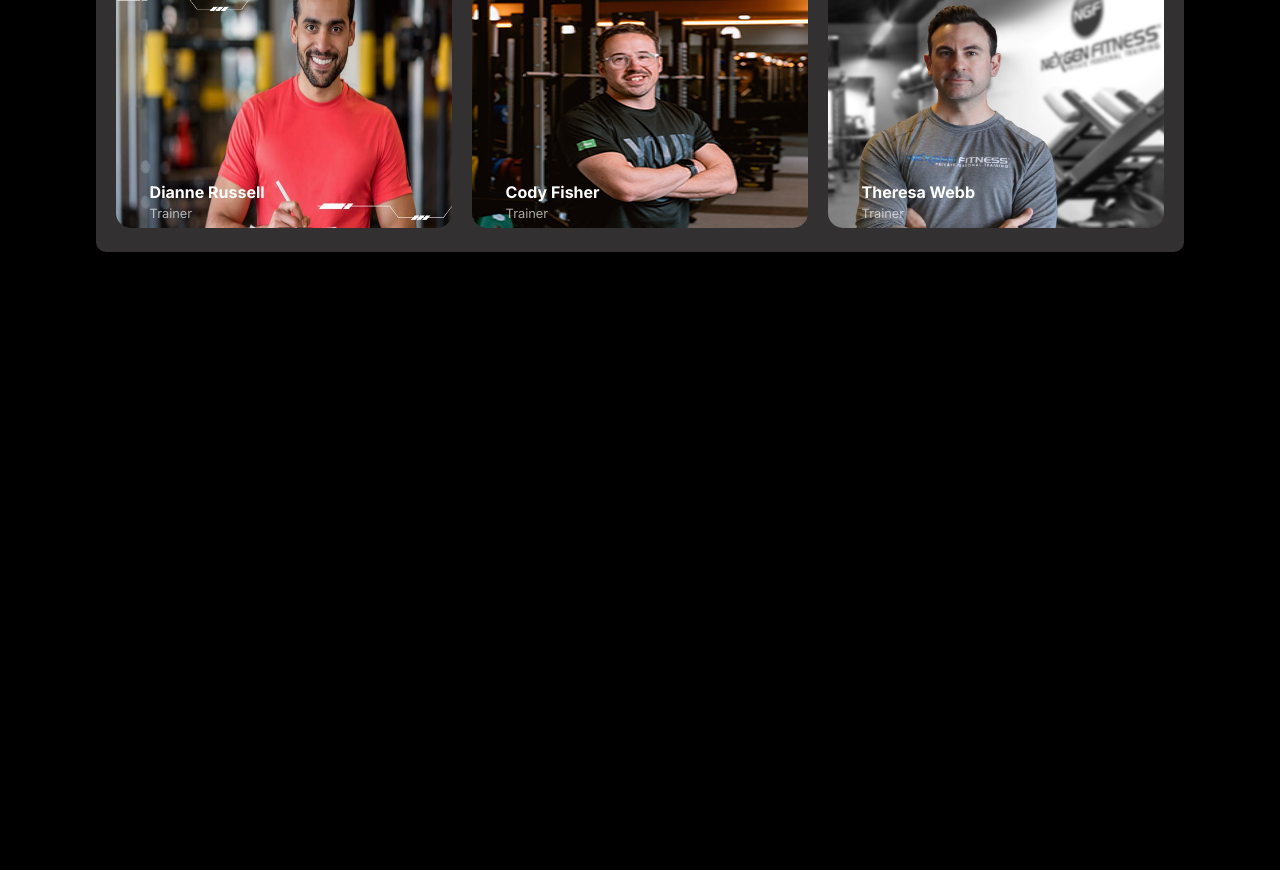
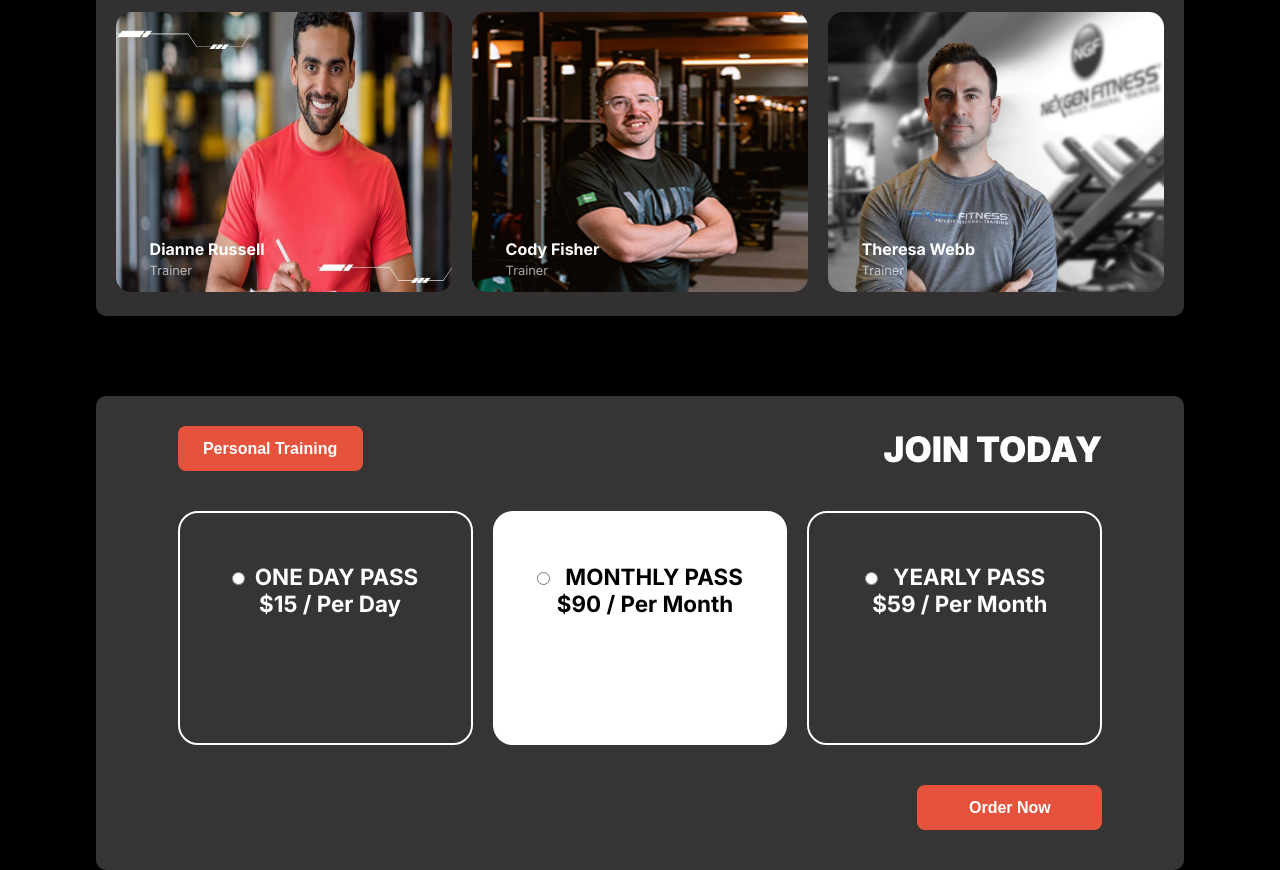
Before and after one commit to shakibhossain852/assignment-2, a plain HTML site: page index.html in a window 1280 px wide. Shown: the part 2501-3371 px from the top of the page. Before the commit the page ends 2753 px from the top, so only its background shows below. Drawn offline with Linux system fonts and the light colour scheme; a web font is replaced by a local one.

Commit message:
added challange part

```diff
--- a/index.html
+++ b/index.html
@@ -175,7 +175,27 @@
 
                 </div>
             </div>
-
+        </div>
+        <div class="payment">
+            <div class="payment-header">
+                <button class="btn-primary" id="payment-btn">Personal Training</button>
+                <h2 class="payment-title">JOIN TODAY</h2>
+            </div>
+            <div class="payment-option">
+                <label class="payment-option1" for="day">
+                <input  type="radio" name="1 item" id="day"><span class="payment-item1">ONE DAY PASS</span><br><span class="payment-item2">$15 / Per Day</span>
+                </label>
+                <label class="payment-option1" for="month" id="payment-color">
+                <input type="radio" name="1 item" id="month"><span class="payment-item1" id="payment-color">  MONTHLY PASS</span><br><span class="payment-item2" id="payment-color">   $90 / Per Month</span>
+                </label>
+                <label class="payment-option1" for="year">
+                <input type="radio" name="1 item" id="year"><span class="payment-item1">  YEARLY PASS</span><br><span class="payment-item2">   $59 / Per Month</span>
+               </label>
+            </div>
+            <div class="payment-footer">
+                <button class="btn-primary" id="payment-btn">Order Now</button>
+            </div>
+        </div>
     </main>
 
 
--- a/style.css
+++ b/style.css
@@ -288,8 +288,8 @@ body{
 }
 .run-2-img{
     width: 40%;
-
-    margin: 40px auto;
+    height: 250px;
+    margin: 60px auto;
     border-radius: 20px;
 }
 
@@ -388,7 +388,7 @@ table{ border-collapse:collapse;}
 }
 .row-iteam-1 img{
     width: 100%;
-    height: 250px;
+    height: 280px;
     border-radius: 15px;
 }
 .row-1{
```
